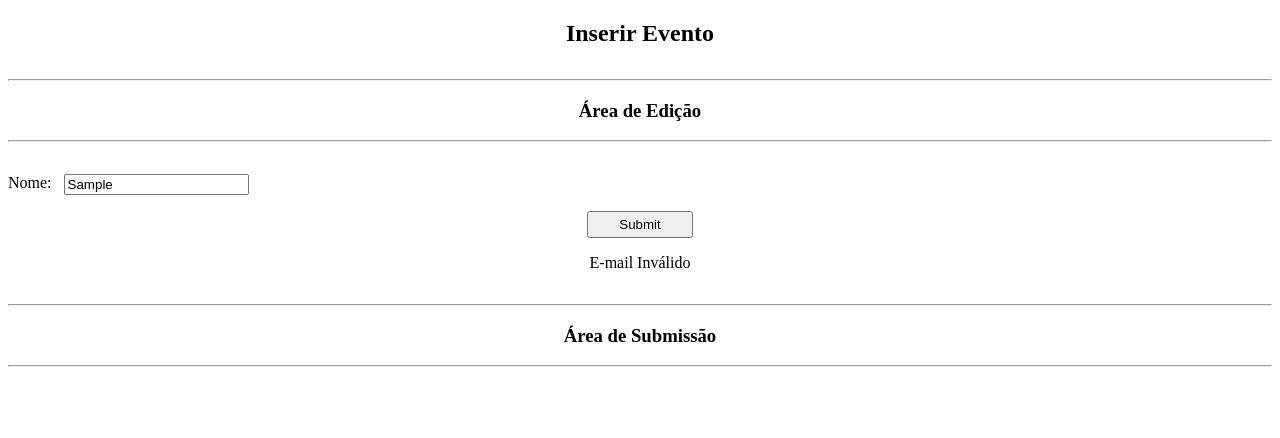
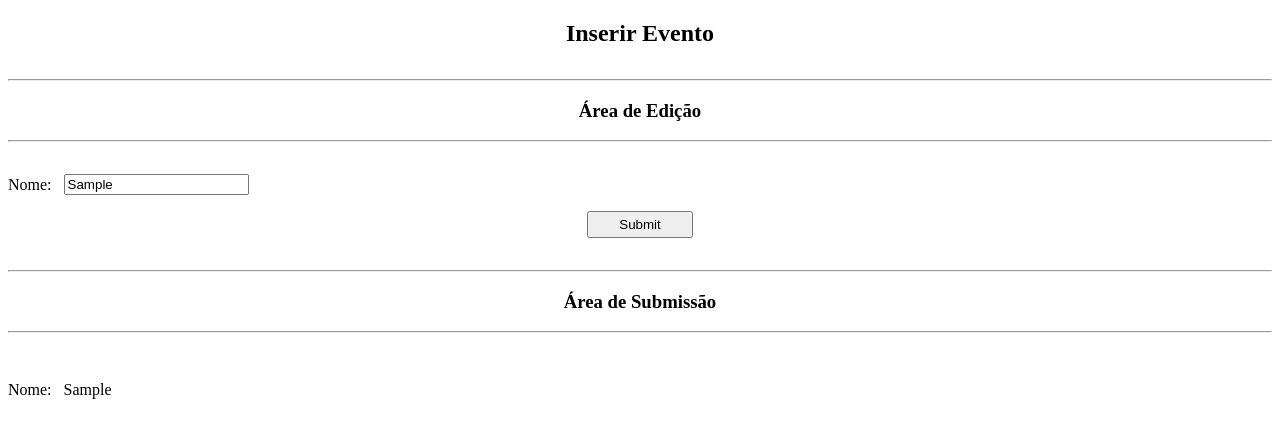
Before and after one commit to Paguiar735/Semana2_Pedro, a plain HTML site: page index.html in a window 1280 px wide. Both pictures are taken after typing "Sample" into the empty fields and a click on the button "Submit". Drawn offline with Linux system fonts and the light colour scheme.

Commit message:
FIll_last_section() partially working

```diff
--- a/index.html
+++ b/index.html
@@ -17,16 +17,22 @@
         <p class="lineskip-two"></p>
         <div class="settings">
           <label>Nome</label>
-          <input type="text" id="myText" placeholder="Placeholder">
+          <input type="text" id="Nome" placeholder="Placeholder">
         </div>
         <p class="lineskip-one"></p>
-          <button class="button-style" onclick="Email_validation()">Submit</button>
-        <p id="result"></p>
+          <button class="button-style" onclick="Fill_last_section()"
+          ">Submit</button>
         <p class="lineskip-two"></p>
         <hr>
         <h3>Área de Submissão</h3>
         <hr>
+        <p class="lineskip-two"></p>
+        <div class="settings">
+          <label>Nome</label>
+          <p id="Nome_sub"></p>
+        </div>
     </center>
+    <p class="lineskip-three"></p>
   </body>
 </html>
 
@@ -46,4 +52,12 @@
 - Fonte (somente equipe)
 
 http://dotnetwithsqlserver.blogspot.com/2016/11/how-to-manipulate-and-fill-html-table.html
+
+- **Tipo de Evento**
+Colóquio; Conferência; Congresso; Encontro; Seminário, Simpósio e Workshop.
+- **Especificidades**
+Evento Científico aberto para submissão/com submissão encerrada.
+Eventos Culturais.
+Eventos para o Trade Turístico.
+
 -->
--- a/script.js
+++ b/script.js
@@ -15,12 +15,17 @@ function Validade(email) {
   }
 }
 
-function Email_validation(email) {
+function Email_validation() {
   var email = document.getElementById("myText").value;
   document.getElementById("result").innerHTML = Validade(email);
 }
 
-function Fill_table(email) {
+function Fill_table() {
   var email = document.getElementById("myText").value;
   document.getElementById("result").innerHTML = Validade(email);
 }
+
+function Fill_last_section() {
+  var str = document.getElementById("Nome").value;
+  document.getElementById("Nome_sub").innerHTML = str;
+}
--- a/style.css
+++ b/style.css
@@ -21,7 +21,10 @@
 }
 
 div.settings {
-  display: grid;
+  display: flex;
+  flex-direction: row;
+  justify-content: left;
+  align-items: center;
   grid-template-columns: max-content max-content;
   grid-gap: 0.75em;
 }
@@ -35,6 +38,7 @@ div.button {
   width: 8em;
   align-content: center;
 }
+
 div.settings label {
   text-align:right;
 }
```
Also changed, not shown: index-0.html (renamed from index2.html).
